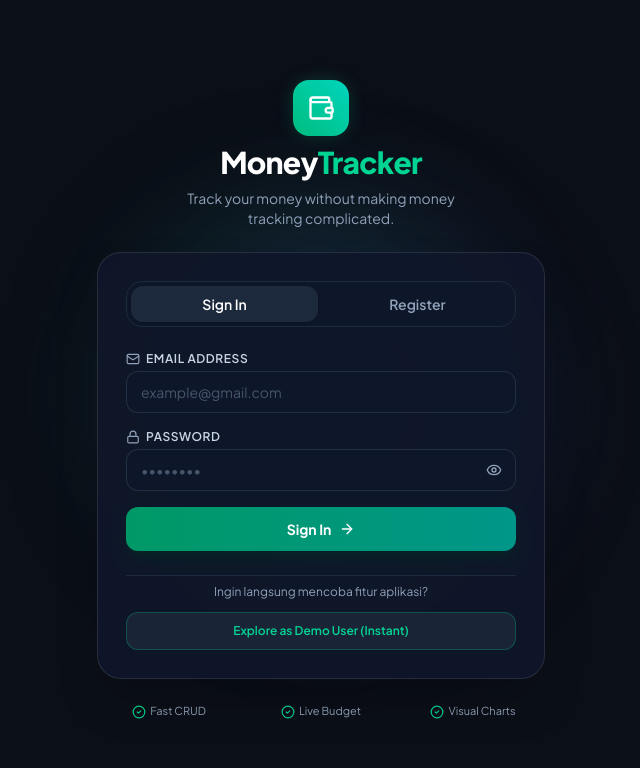
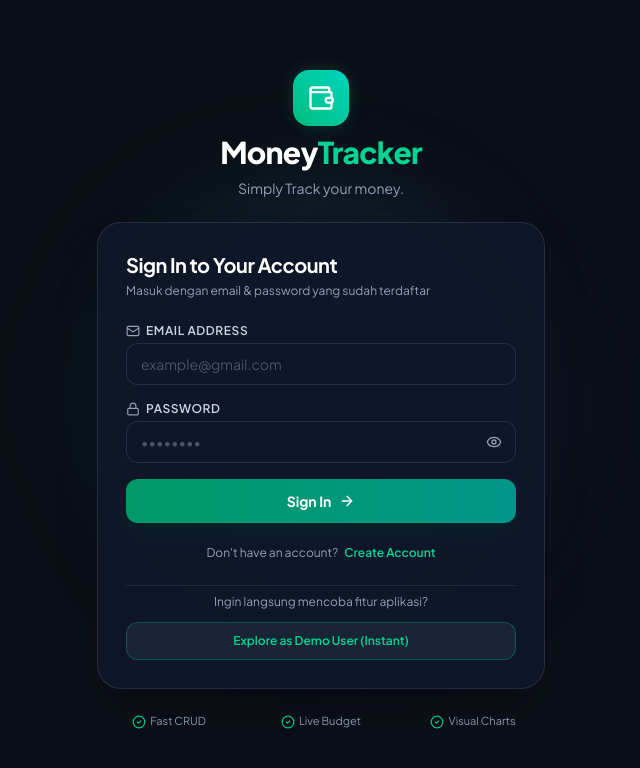
Before and after one commit to Dfaalt/MoneyTracker, a React (Vite) app: page / in a window 1280 px wide. Shown: the top 768 px of the page, without its empty margins (319-959 px from the left). Built offline with nearby package versions, Linux system fonts and the light colour scheme; no server answers.

Commit message:
feat: implement auth page with registration confirmation and email resend functionality

```diff
--- a/src/pages/AuthPage.tsx
+++ b/src/pages/AuthPage.tsx
@@ -131,7 +131,7 @@ export const AuthPage: React.FC = () => {
             Money<span className="text-emerald-400">Tracker</span>
           </h1>
           <p className="text-sm text-slate-400 max-w-xs mx-auto">
-            Track your money without making money tracking complicated.
+            Simply Track your money.
           </p>
         </div>
 
@@ -253,34 +253,16 @@ export const AuthPage: React.FC = () => {
           ) : (
             /* Normal Login / Register Form */
             <>
-              {/* Tab Switcher */}
-              <div className="grid grid-cols-2 gap-1.5 p-1 bg-slate-900/90 rounded-2xl border border-slate-800">
-                <button
-                  type="button"
-                  onClick={() => {
-                    setIsRegister(false);
-                    setError('');
-                  }}
-                  className={`py-2 rounded-xl text-xs sm:text-sm font-semibold transition-all ${!isRegister
-                    ? 'bg-slate-800 text-white shadow-sm'
-                    : 'text-slate-400 hover:text-slate-200'
-                    }`}
-                >
-                  Sign In
-                </button>
-                <button
-                  type="button"
-                  onClick={() => {
-                    setIsRegister(true);
-                    setError('');
-                  }}
-                  className={`py-2 rounded-xl text-xs sm:text-sm font-semibold transition-all ${isRegister
-                    ? 'bg-slate-800 text-white shadow-sm'
-                    : 'text-slate-400 hover:text-slate-200'
-                    }`}
-                >
-                  Register
-                </button>
+              {/* Form Title & Subtitle */}
+              <div className="space-y-1">
+                <h2 className="text-xl font-bold text-white tracking-tight">
+                  {isRegister ? 'Create an Account' : 'Sign In to Your Account'}
+                </h2>
+                <p className="text-xs text-slate-400">
+                  {isRegister
+                    ? 'Daftar untuk mulai mengelola keuangan pribadi Anda'
+                    : 'Masuk dengan email & password yang sudah terdaftar'}
+                </p>
               </div>
 
               {/* Form */}
@@ -359,6 +341,39 @@ export const AuthPage: React.FC = () => {
                   <span>{isLoading ? 'Processing...' : isRegister ? 'Create Account' : 'Sign In'}</span>
                   <ArrowRight className="w-4 h-4" />
                 </button>
+
+                {/* Account Switcher Link */}
+                <div className="text-center pt-1.5">
+                  {isRegister ? (
+                    <p className="text-xs text-slate-400">
+                      Already have an account?{' '}
+                      <button
+                        type="button"
+                        onClick={() => {
+                          setIsRegister(false);
+                          setError('');
+                        }}
+                        className="text-emerald-400 font-semibold hover:text-emerald-300 hover:underline transition-colors ml-1"
+                      >
+                        Sign In
+                      </button>
+                    </p>
+                  ) : (
+                    <p className="text-xs text-slate-400">
+                      Don't have an account?{' '}
+                      <button
+                        type="button"
+                        onClick={() => {
+                          setIsRegister(true);
+                          setError('');
+                        }}
+                        className="text-emerald-400 font-semibold hover:text-emerald-300 hover:underline transition-colors ml-1"
+                      >
+                        Create Account
+                      </button>
+                    </p>
+                  )}
+                </div>
               </form>
 
               {/* Quick Demo Login Option */}
```
